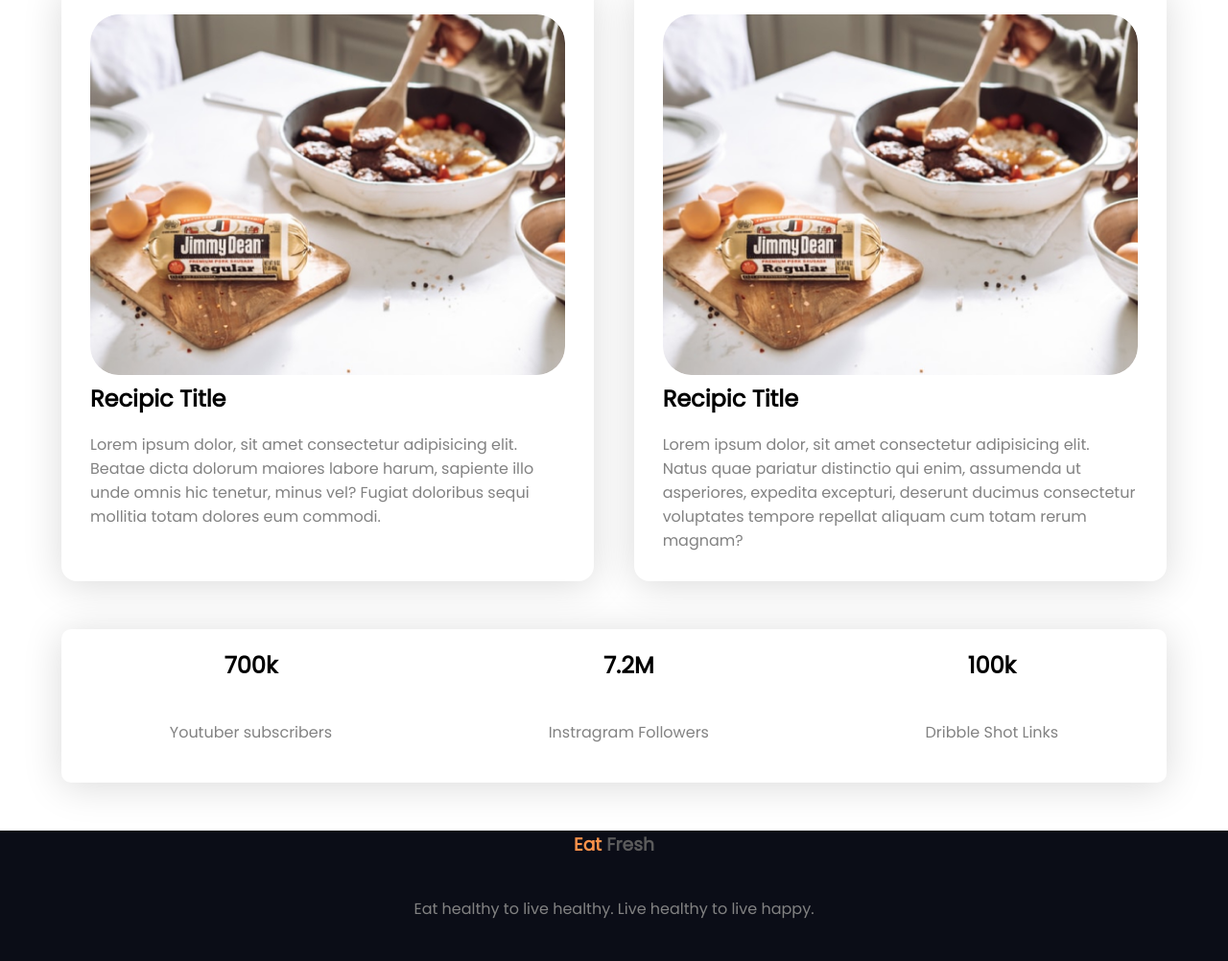
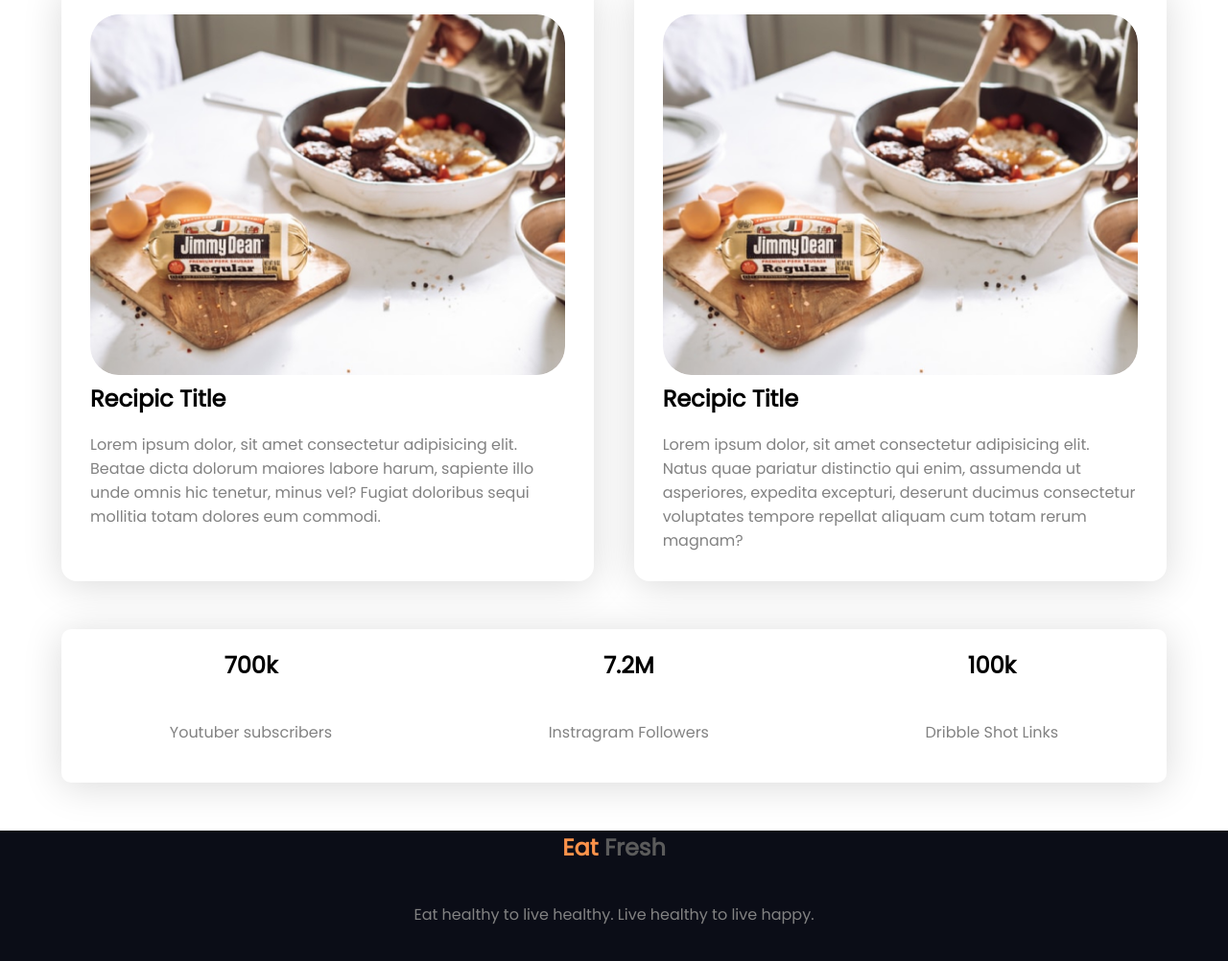
Before and after one commit to saruaralam-swd/eat-healthly, a plain HTML site: page index.html in a window 1280 px wide. Shown: the part 1615-2617 px from the top of the page at 96% size. Drawn offline with Linux system fonts and the light colour scheme.

Commit message:
footer title tag changed

```diff
--- a/css/style.css
+++ b/css/style.css
@@ -144,6 +144,6 @@ p {
 	min-height: 200px;
 }
 
-.footer-section h3 {
+.footer-section h2 {
 	color: #5B5B5B;
 }
--- a/index.html
+++ b/index.html
@@ -77,7 +77,7 @@
 	</section>
 
 	<section class="footer-section">
-		<h3><span class="skip-color">Eat</span> Fresh</h3>
+		<h2><span class="skip-color">Eat</span> Fresh</h2>
 		<P>Eat healthy to live healthy. Live healthy to live happy.</P>
 	</section>
 
```
